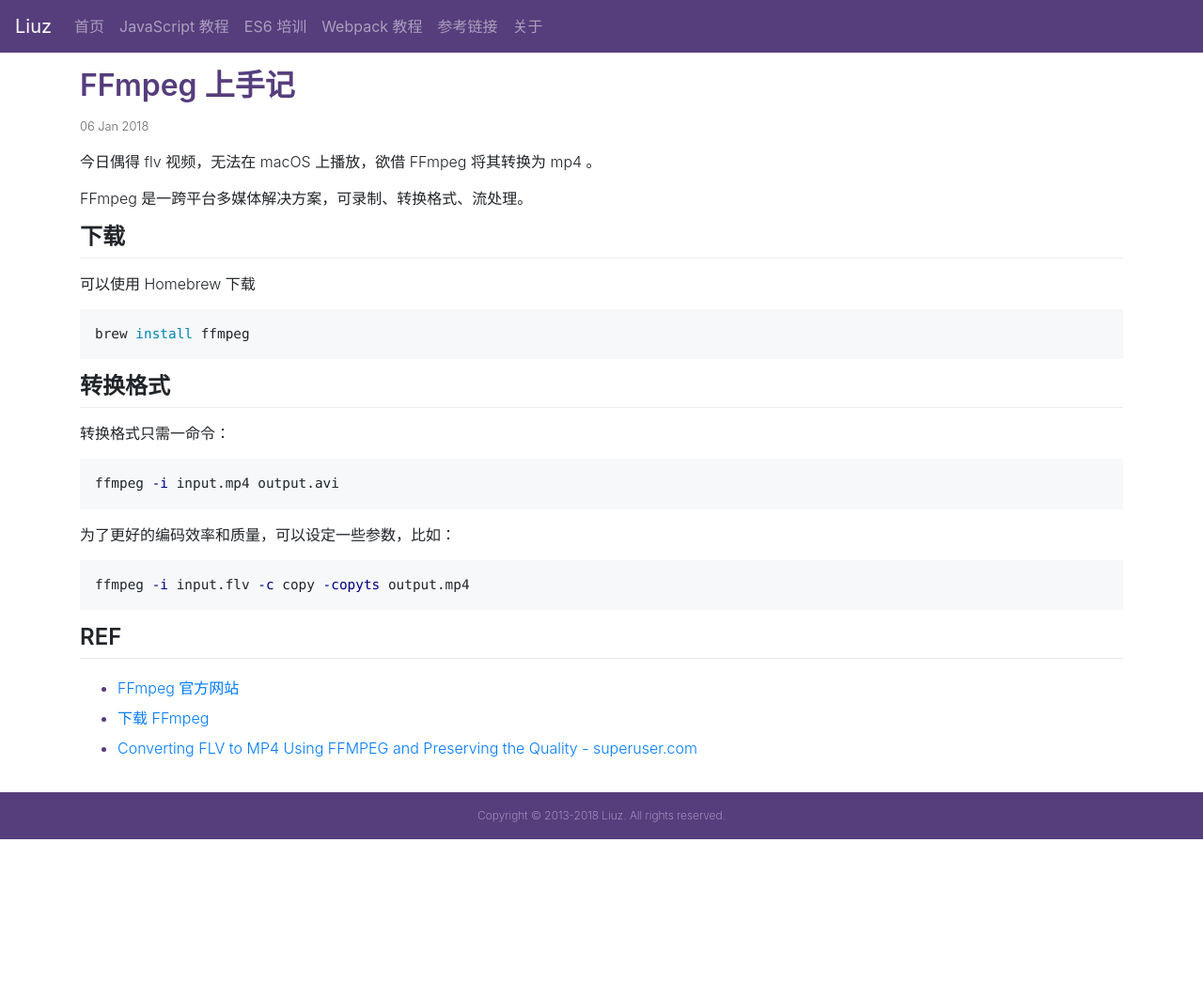
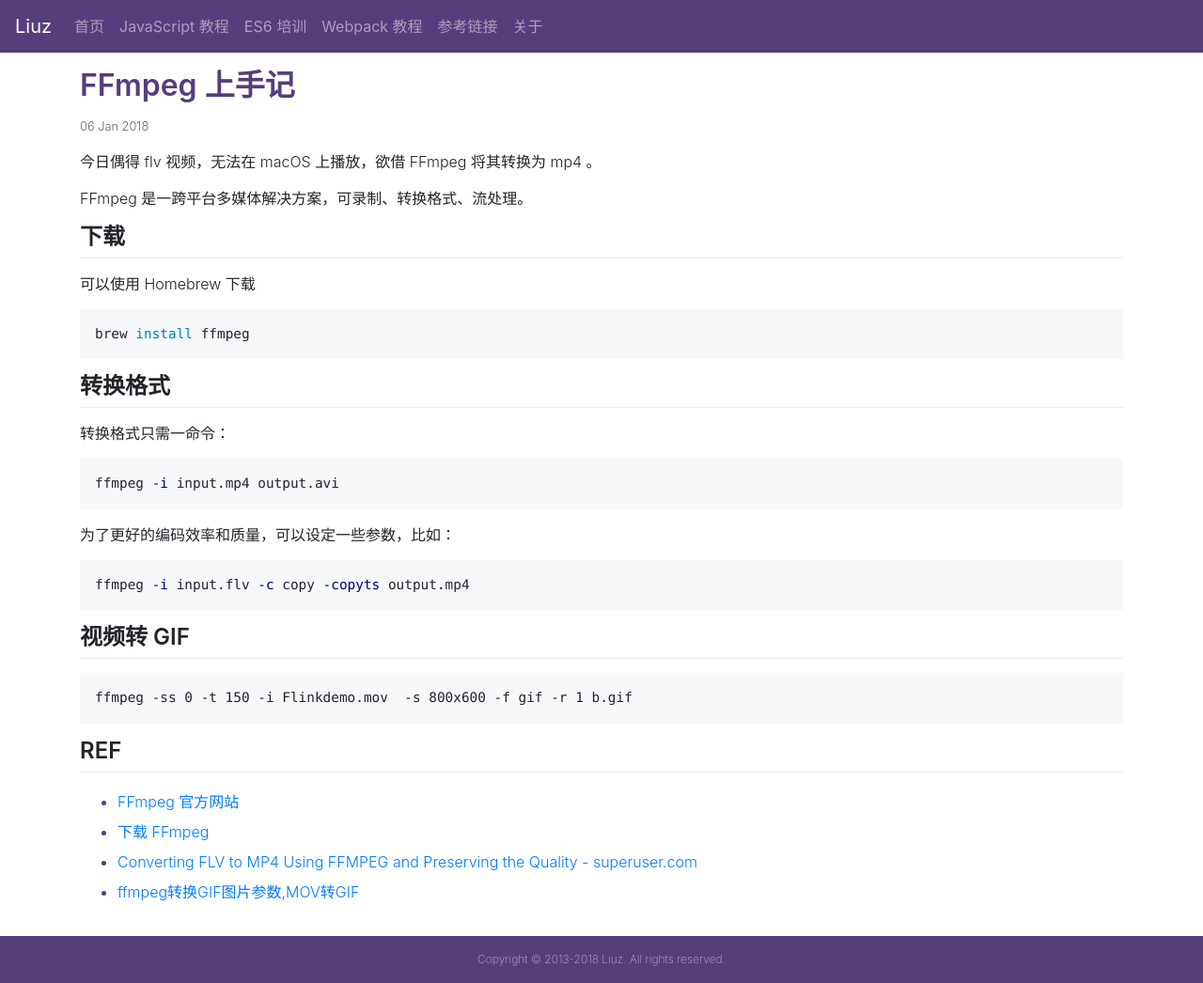
Before and after one commit to liuzhuan/liuzhuan.github.io, a Jekyll site: the page built from _posts/2018-01-06-ffmpeg.md, in a window 1280 px wide. Shown: the whole page at 94% size. Built offline with Jekyll 4.4.1, drawn with Linux system fonts in a browser that asks for light colours; nearby versions of some CDN libraries; before the commit the page ends 900 px from its top, so only the background shows below that.

Commit message:
adding move to gif command

````diff
--- a/_posts/2018-01-06-ffmpeg.md
+++ b/_posts/2018-01-06-ffmpeg.md
@@ -30,12 +30,20 @@
 ffmpeg -i input.flv -c copy -copyts output.mp4
 ```
 
+## 视频转 GIF
+
+```
+ffmpeg -ss 0 -t 150 -i Flinkdemo.mov  -s 800x600 -f gif -r 1 b.gif
+```
+
 ## REF
 
 - [FFmpeg 官方网站][home]
 - [下载 FFmpeg][download.mac]
 - [Converting FLV to MP4 Using FFMPEG and Preserving the Quality - superuser.com][mp4]
+- [ffmpeg转换GIF图片参数,MOV转GIF][gif]
 
 [home]: http://ffmpeg.org/
 [download.mac]: https://superuser.com/questions/624561/install-ffmpeg-on-os-x
 [mp4]: https://superuser.com/questions/483597/converting-flv-to-mp4-using-ffmpeg-and-preserving-the-quality
+[gif]: https://firsh.me/2017/06/29/ffmpeg-mov-gif-mac/
````
